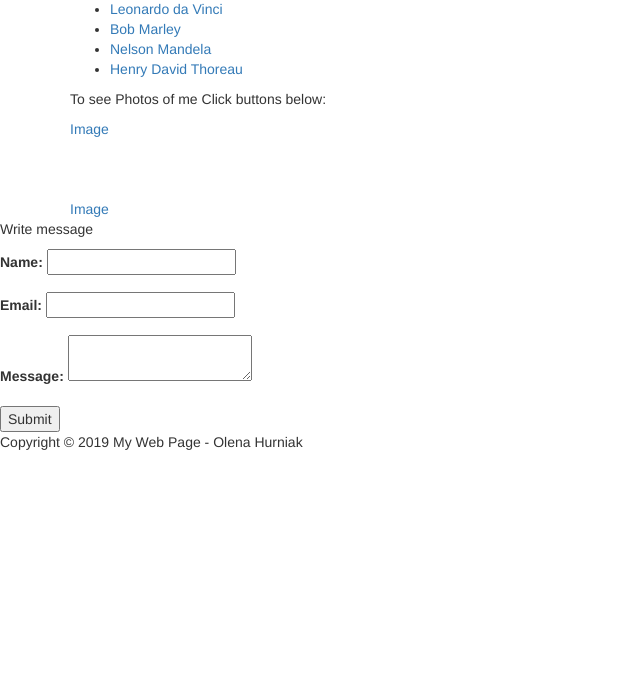
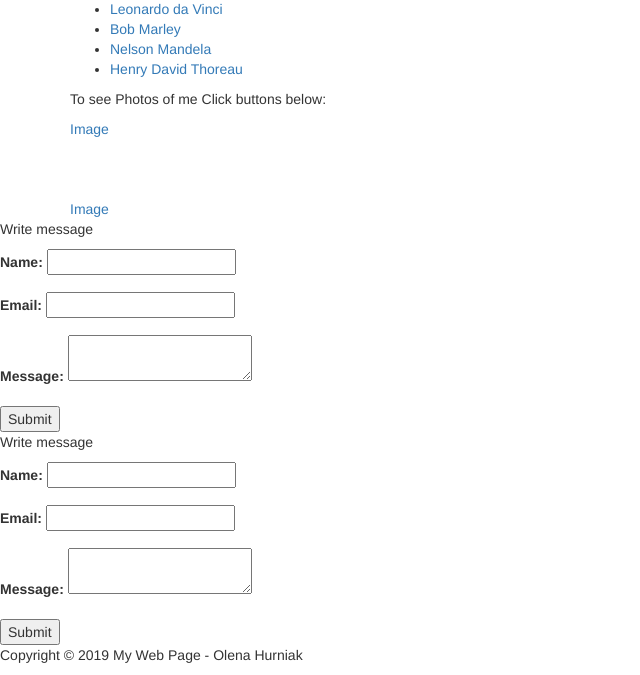
Before and after one commit to olenahurniak/olenahurniak.github.io, a plain HTML site: page index.html in a window 1280 px wide. Shown: the part 443-1118 px from the top of the page, without its empty margins (0-640 px from the left). Before the commit the page ends 905 px from the top, so only its background shows below. Drawn offline with nearby package versions, Linux system fonts and the light colour scheme.

Commit message:
add something

```diff
--- a/index.html
+++ b/index.html
@@ -74,7 +74,22 @@
             </div>
             <input class="button" type="submit" value="Submit" name="">
         </form>
-
+        <form class="my-form">
+            <p>Write message</p>
+                <div class="form-group">
+                    <label>Name: </label>
+                    <input type="text" name="name">
+                </div>
+                <div class="form-group">
+                    <label>Email: </label>
+                    <input type="text" name="email">
+                </div>
+                <div class="form-group">
+                    <label>Message: </label>
+                    <textarea namme="message"></textarea>
+                </div>
+                <input class="button" type="submit" value="Submit" name="">
+            </form>
     <footer id="main-footer">
         <p>Copyright &copy; 2019 My Web Page - Olena Hurniak</p>
     </footer>
```
